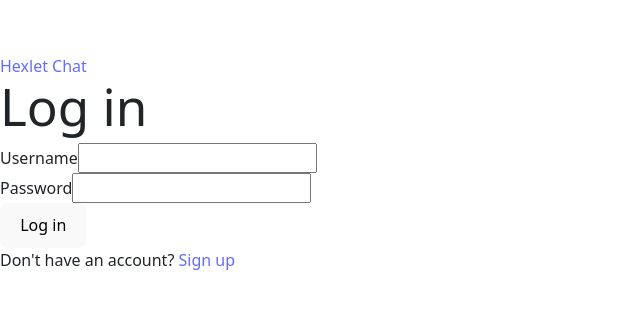
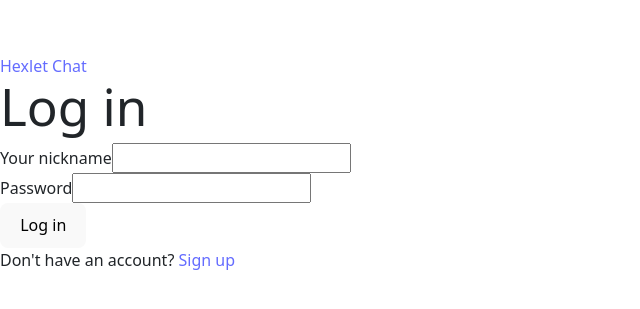
Before and after one commit to luisfelipemontoya/fullstack-javascript-project-139, a React (Vite) app in the folder frontend/: page /login in a window 1280 px wide. Shown: the part 229-538 px from the top of the page, without its empty margins (0-640 px from the left). Built offline with nearby package versions, Linux system fonts and the light colour scheme; no server answers.

Commit message:
fix: align login labels with tests

```diff
--- a/frontend/src/i18n.js
+++ b/frontend/src/i18n.js
@@ -23,6 +23,7 @@ i18n
                         signup: 'Sign up',
                         logout: 'Log out',
                         username: 'Username',
+                        nickname: 'Your nickname',
                         password: 'Password',
                         confirmPassword: 'Confirm password',
                         submit: 'Submit',
--- a/frontend/src/pages/LoginPage.jsx
+++ b/frontend/src/pages/LoginPage.jsx
@@ -42,7 +42,7 @@ function LoginPage() {
             >
                 <Form>
                     <div>
-                        <label htmlFor="username">{t('auth.username')}</label>
+                        <label htmlFor="username">{t('auth.nickname')}</label>
                         <Field
                             id="username"
                             name="username"
```
